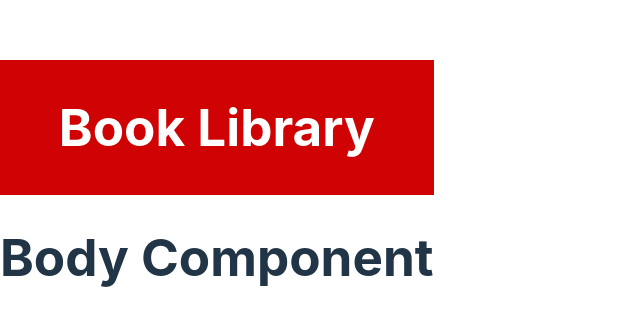
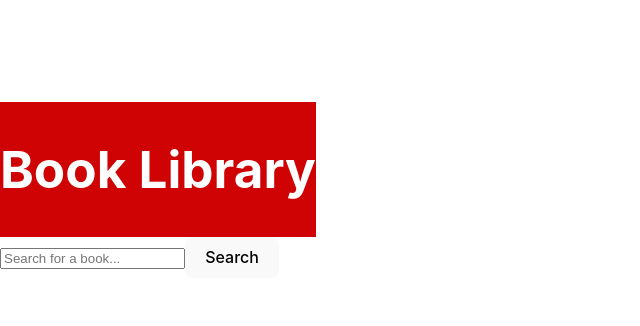
Before and after one commit to tigermarg/SBA_React_Web_Application_Project, a React (Vite) app: page / in a window 1280 px wide. Shown: the part 210-536 px from the top of the page, without its empty margins (0-640 px from the left). Built offline with nearby package versions, Linux system fonts and the light colour scheme.

Commit message:
Search Bar added

```diff
--- a/src/components/Body.jsx
+++ b/src/components/Body.jsx
@@ -1,7 +1,19 @@
+import { useState } from 'react';
+import SearchBar from "./SearchBar";
+
 export default function Body() {
+
+    const [books, setBooks] = useState([]) //State for books
+    const [search, setSearch] = useState('') //State for search
+
+    //Function to update search state when input changes
+    function handleSearch(e){
+        setSearch(e.target.value)
+    }
+
     return (
         <>
-            <h1>Body Component</h1>
+            <SearchBar handleSearch={handleSearch} search={search} />
         </>
     )
 }
--- /dev/null
+++ b/src/components/SearchBar.jsx
@@ -0,0 +1,11 @@
+export default function SearchBar({ handleSearch, search }) {
+
+    return (
+      <>
+        <form action="">
+            <input onChange={handleSearch} value={search} type="text" placeholder="Search for a book..."/>
+            <button type="submit">Search</button>
+        </form>
+      </>
+    )
+  }
```
